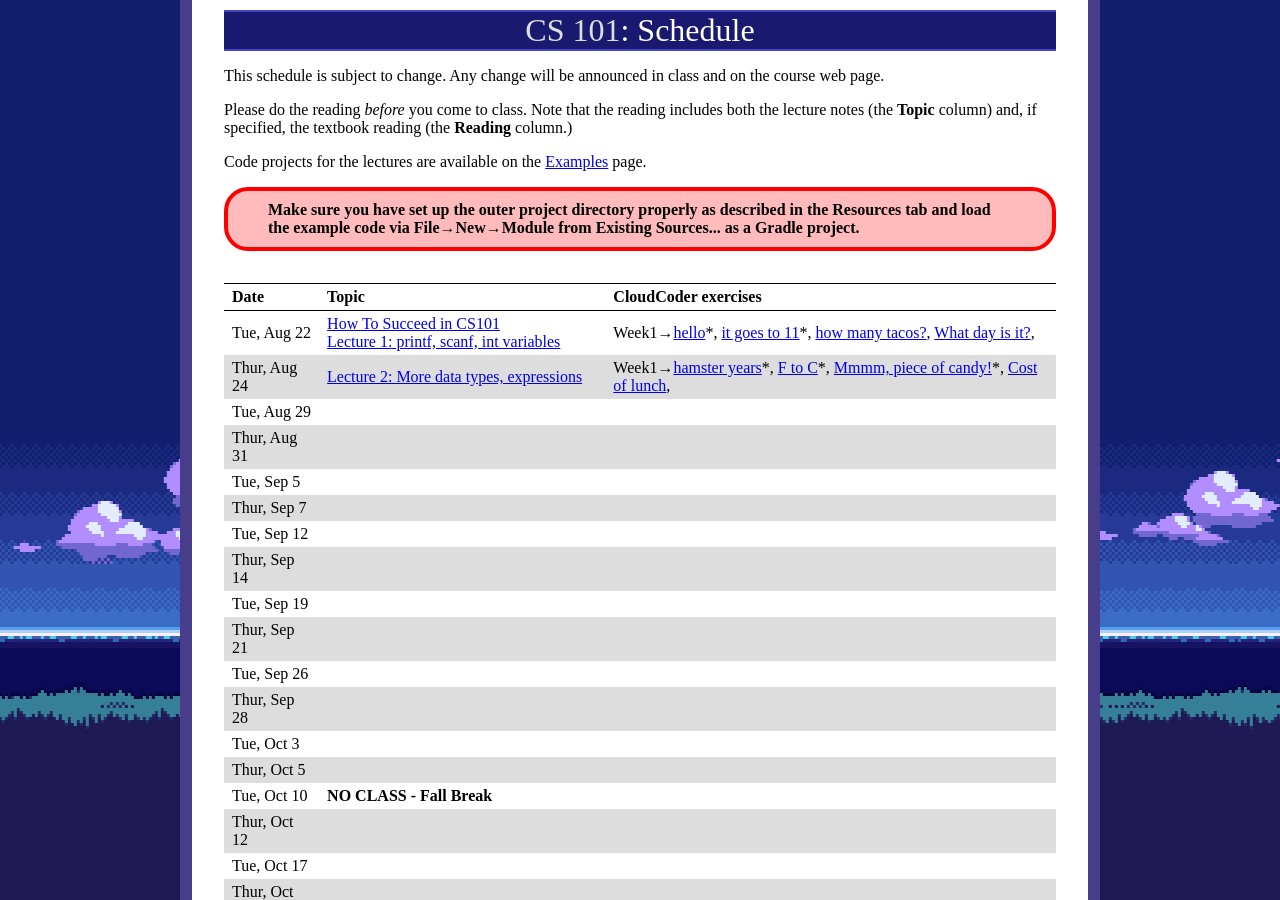
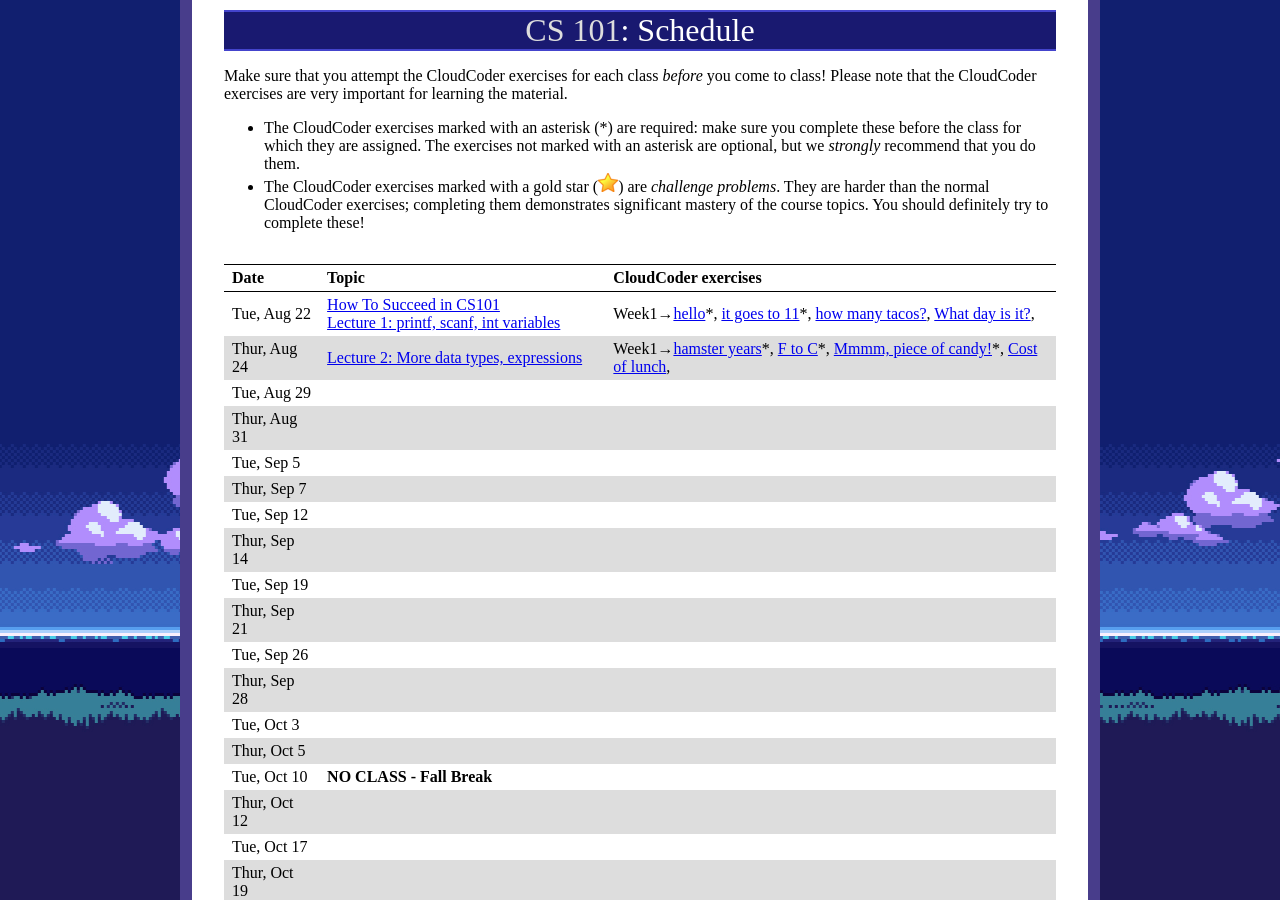
Before and after one commit to ycpcs/cs101-fall2023, a Jekyll site: the page built from schedule.md, in a window 1280 px wide and 900 px high. Built offline with Jekyll 4.4.1, drawn with Linux system fonts in a browser that asks for light colours.

Commit message:
update schedule tab
update schedule tab

```diff
--- a/schedule.md
+++ b/schedule.md
@@ -3,15 +3,10 @@ layout: schedule
 title: Schedule
 ---
 
-This schedule is subject to change.  Any change will be announced in class and on the course web page.
+Make sure that you attempt the CloudCoder exercises for each class *before* you come to class!  Please note that the CloudCoder exercises are very important for learning the material.
 
-Please do the reading <i>before</i> you come to class.  Note that the reading includes both the lecture notes (the **Topic** column) and, if specified, the textbook reading (the **Reading** column.)
-
-Code projects for the lectures are available on the [Examples](examples/index.html) page.
-
-<div class="callout">
-<b>Make sure you have set up the outer project directory properly as described in the Resources tab and load the example code via File&rarr;New&rarr;Module from Existing Sources... as a Gradle project.</b>
-</div>
+* The CloudCoder exercises marked with an asterisk (\*) are required: make sure you complete these before the class for which they are assigned.  The exercises not marked with an asterisk are optional, but we *strongly* recommend that you do them.
+* The CloudCoder exercises marked with a gold star (![gold star](img/goldstar-tiny.png)) are *challenge problems*.  They are harder than the normal CloudCoder exercises; completing them demonstrates significant mastery of the course topics.  You should definitely try to complete these!
 
 <script>
 	console.log("Generating calendar!");
```
